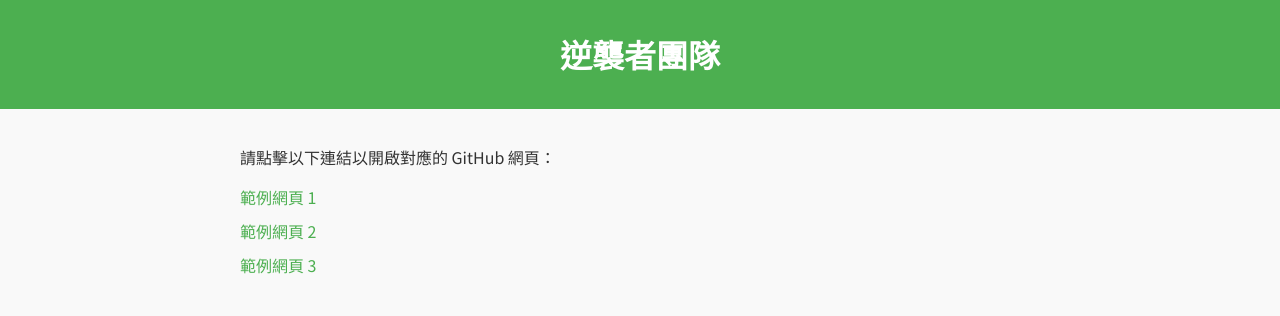
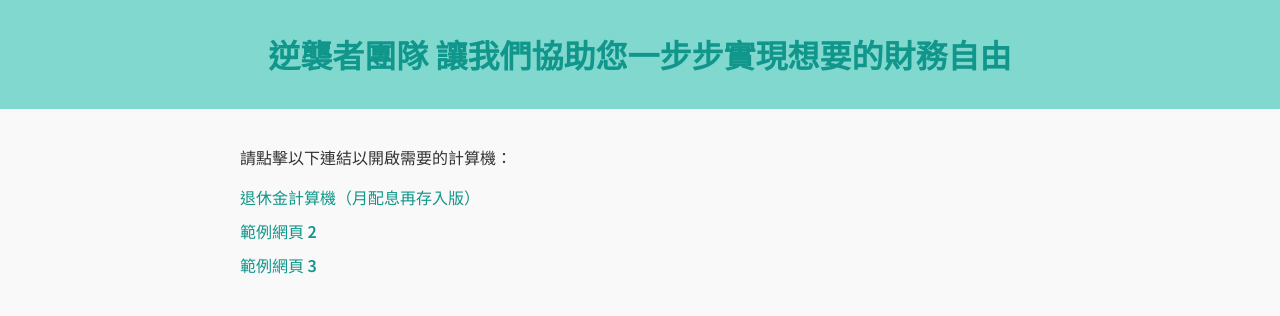
Before and after one commit to unicorn1213/unicorn1213.github.io, a plain HTML site: page realindex.html in a window 1280 px wide. Drawn offline with Linux system fonts and the light colour scheme.

Commit message:
Update realindex.html

```diff
--- a/realindex.html
+++ b/realindex.html
@@ -13,14 +13,14 @@
             margin: 0;
             padding: 0;
             font-optical-sizing: auto;
-            font-weight: <weight>;
+            font-weight: 560;
             font-style: normal;
             background-color: #f9f9f9;
             color: #333;
         }
         header {
-            background-color: #4CAF50;
-            color: white;
+            background-color: #81D8CF;
+            color: #10968a;
             padding: 10px 20px;
             text-align: center;
         }
@@ -38,7 +38,7 @@
         }
         a {
             text-decoration: none;
-            color: #4CAF50;
+            color: #10968a;
         }
         a:hover {
             text-decoration: underline;
@@ -47,12 +47,12 @@
 </head>
 <body>
     <header>
-        <h1>逆襲者團隊</h1>
+        <h1>逆襲者團隊 讓我們協助您一步步實現想要的財務自由</h1>
     </header>
     <main>
-        <p>請點擊以下連結以開啟對應的 GitHub 網頁：</p>
+        <p>請點擊以下連結以開啟需要的計算機：</p>
         <ul>
-            <li><a href="https://github.com/user/repo1" target="_blank">範例網頁 1</a></li>
+            <li><a href="unicorn1213.github.io/fv_calculator_2.html" target="_blank">退休金計算機（月配息再存入版）</a></li>
             <li><a href="https://github.com/user/repo2" target="_blank">範例網頁 2</a></li>
             <li><a href="https://github.com/user/repo3" target="_blank">範例網頁 3</a></li>
         </ul>
```
